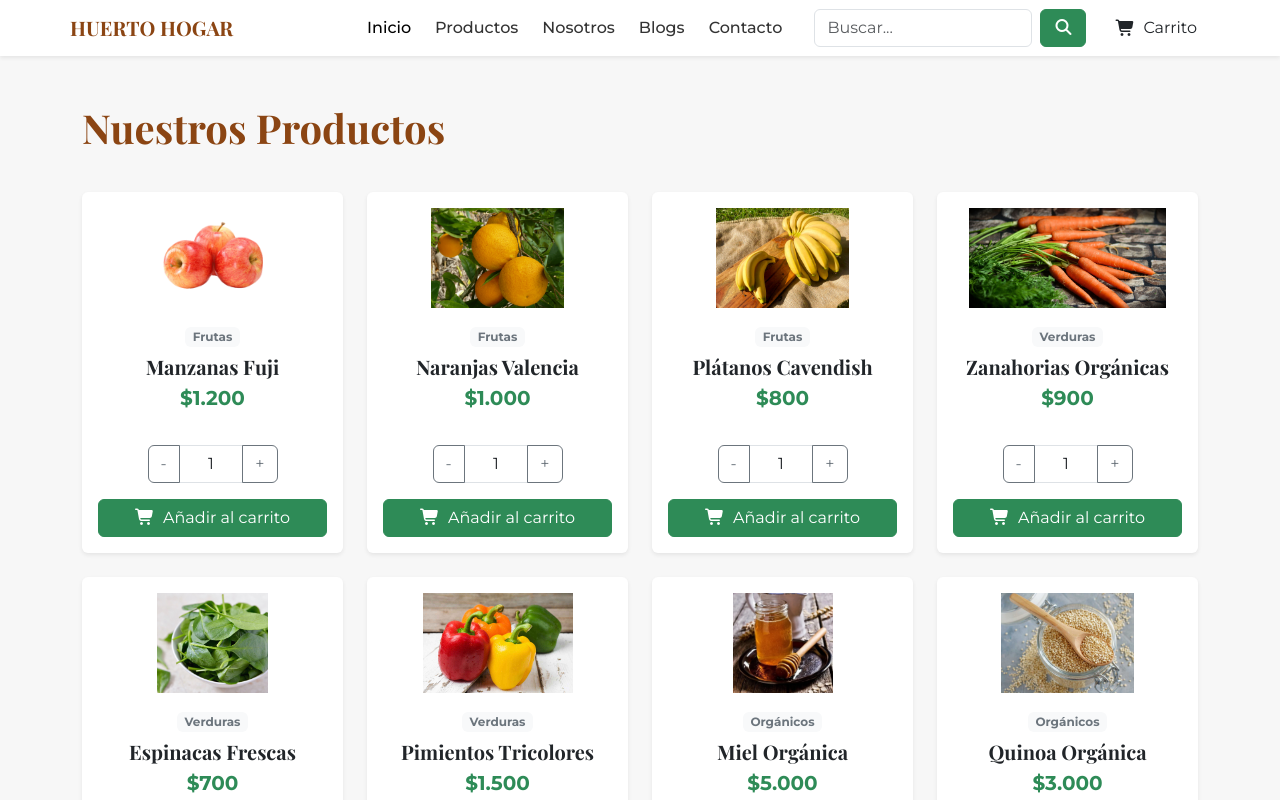
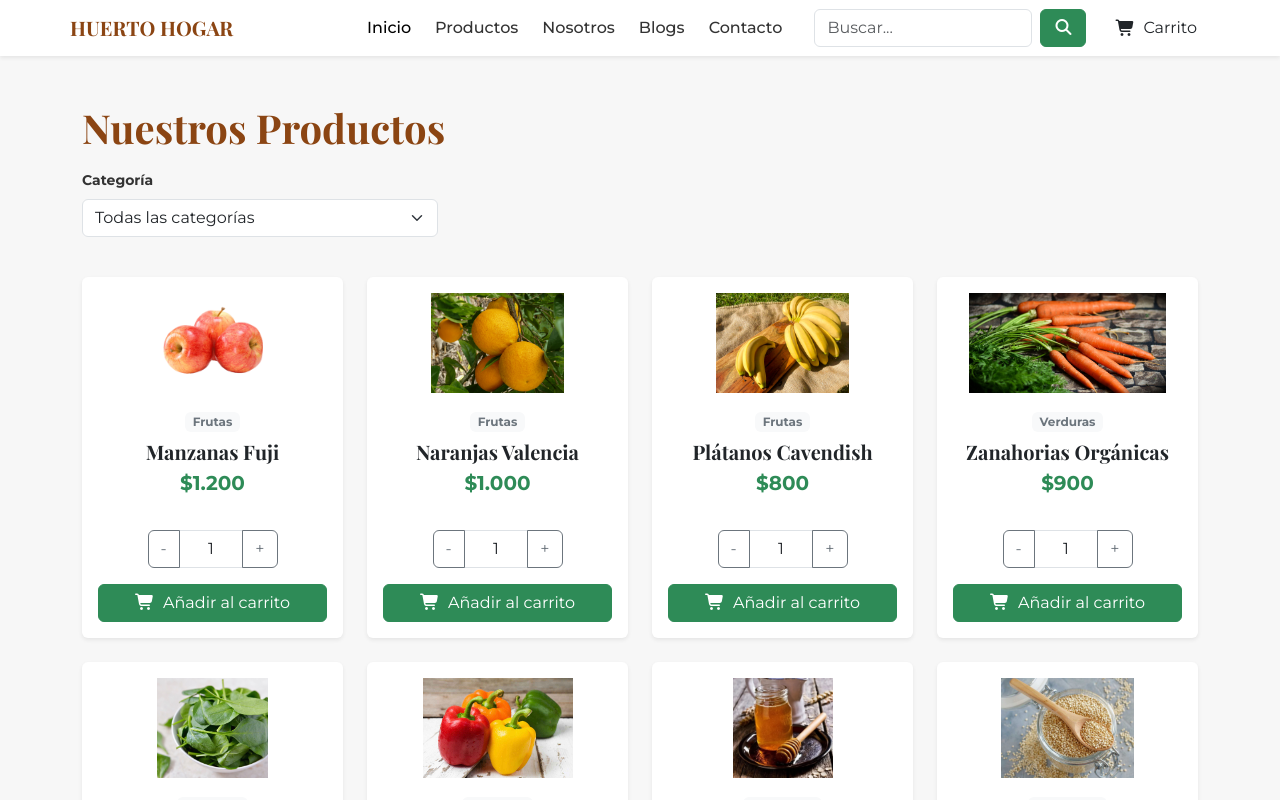
Before and after one commit to sebaduocccc/proyecto-huerto-hogar, a React (Vite) app: page /productos in a window 1280 px wide. Shown: the top 800 px of the page. Built offline with nearby package versions, Linux system fonts and the light colour scheme; a web font is replaced by a local one.

Commit message:
add: implement category filter in Productos component

```diff
--- a/src/pages/Productos.tsx
+++ b/src/pages/Productos.tsx
@@ -11,13 +11,25 @@ const normalize = (s: string) =>
 export default function Productos() {
     const[productos] = useState(() => getProductos());
     const { addItem } = useCarrito();
-    const [searchParams] = useSearchParams();
+    const [searchParams, setSearchParams] = useSearchParams();
 
     const q = searchParams.get("q")?.trim() ?? "";
+    const categoria = searchParams.get("categoria") ?? "";
 
-    const filtered = q
-        ? productos.filter((p) => normalize(p.name).includes(normalize(q)))
-        : productos;
+    const categorias = [...new Set(productos.map((p) => p.category))].sort();
+
+    const filtered = productos.filter(
+        (p) =>
+            (!q || normalize(p.name).includes(normalize(q))) &&
+            (!categoria || p.category === categoria)
+    );
+
+    const handleCategoria = (e: React.ChangeEvent<HTMLSelectElement>) => {
+        const next = new URLSearchParams(searchParams);
+        if (e.target.value) next.set("categoria", e.target.value);
+        else next.delete("categoria");
+        setSearchParams(next);
+    };
 
     const handleAdd = (producto: Producto, cantidad: number) => {
         addItem(producto, cantidad);
@@ -30,6 +42,25 @@ export default function Productos() {
             <h1 className="fw-bold">
                 {q ? `Resultados para "${q}"`: "Nuestros Productos" }
             </h1>
+
+            <div className="row my-3">
+                <div className="col-12 col-sm-6 col-lg-4">
+                    <label htmlFor="categoria-select" className="form-label small fw-bold">
+                        Categoría
+                    </label>
+                    <select
+                        id="categoria-select"
+                        className="form-select"
+                        value={categoria}
+                        onChange={handleCategoria}
+                    >
+                        <option value="">Todas las categorías</option>
+                        {categorias.map((c) => (
+                            <option key={c} value={c}>{c}</option>
+                        ))}
+                    </select>
+                </div>
+            </div>
 
             {filtered.length === 0 ? (
                 <div className="text-center py-5">
```
